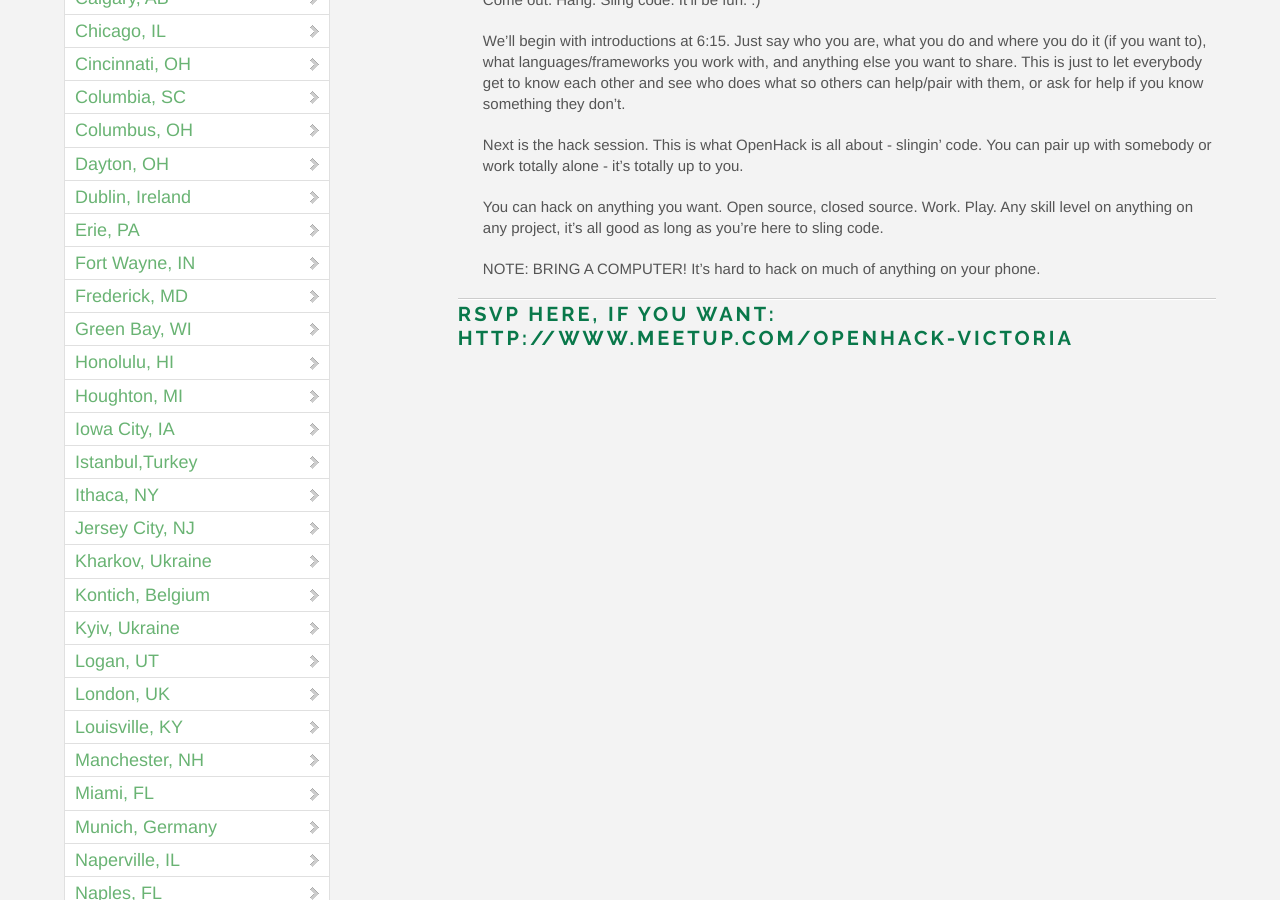
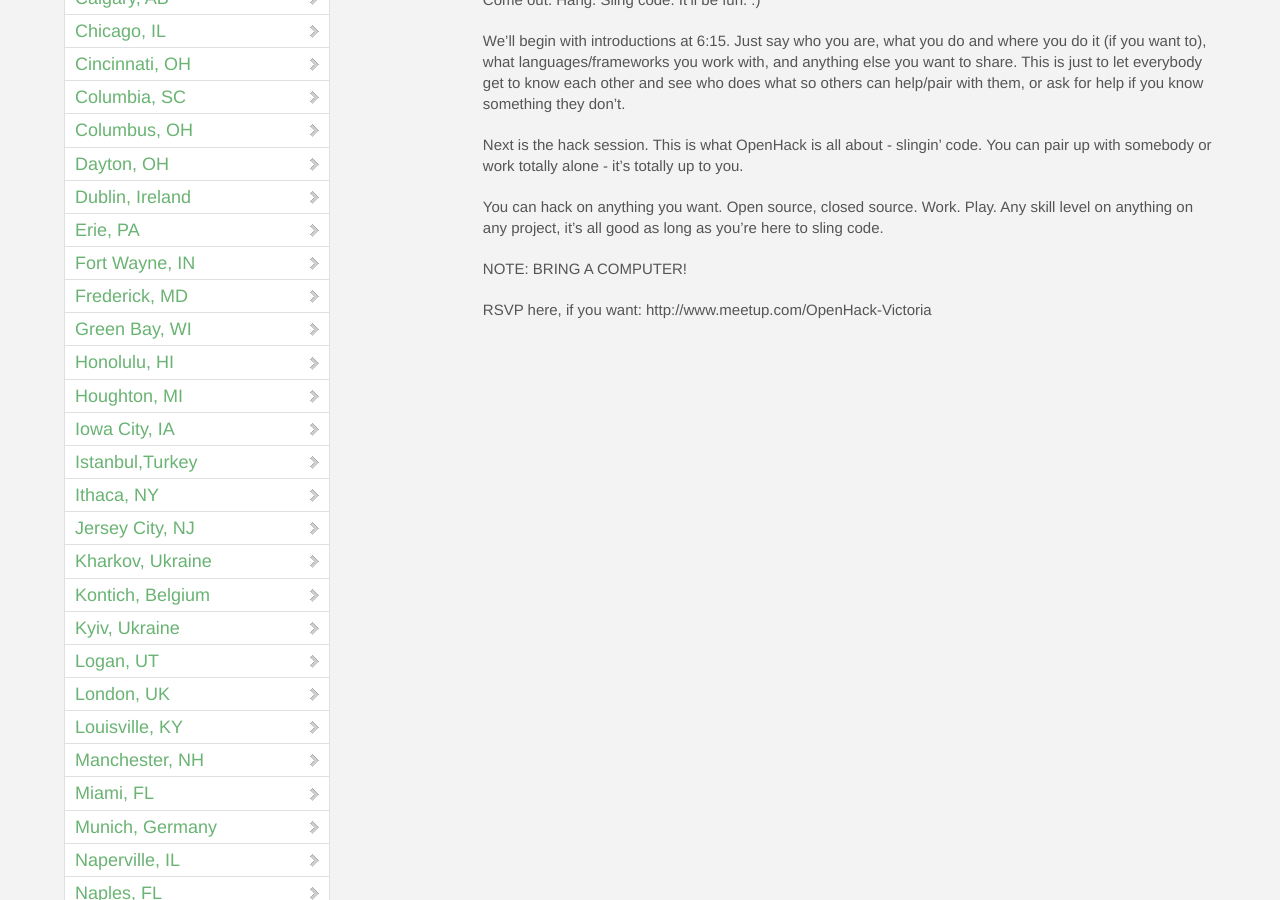
Before and after one commit to OpenHack/openhack.github.com, a Jekyll site: the page built from victoria/index.markdown, in a window 1280 px wide and 900 px high, scrolled down 765 px. Built offline with Jekyll 4.4.1, drawn with Linux system fonts in a browser that asks for light colours; nearby versions of some CDN libraries; Markdown is read by kramdown in place of the engine named in the settings; comment, search, counter and statistics services are not loaded.

Commit message:
Update index.markdown

```diff
--- a/victoria/index.markdown
+++ b/victoria/index.markdown
@@ -21,7 +21,6 @@ Next is the hack session. This is what OpenHack is all about - slingin’ code.
 
 You can hack on anything you want. Open source, closed source. Work. Play. Any skill level on anything on any project, it’s all good as long as you’re here to sling code.
 
-NOTE: BRING A COMPUTER! It's hard to hack on much of anything on your phone.
+NOTE: BRING A COMPUTER!
 
-
-### RSVP here, if you want: http://www.meetup.com/OpenHack-Victoria
+RSVP here, if you want: http://www.meetup.com/OpenHack-Victoria
```
